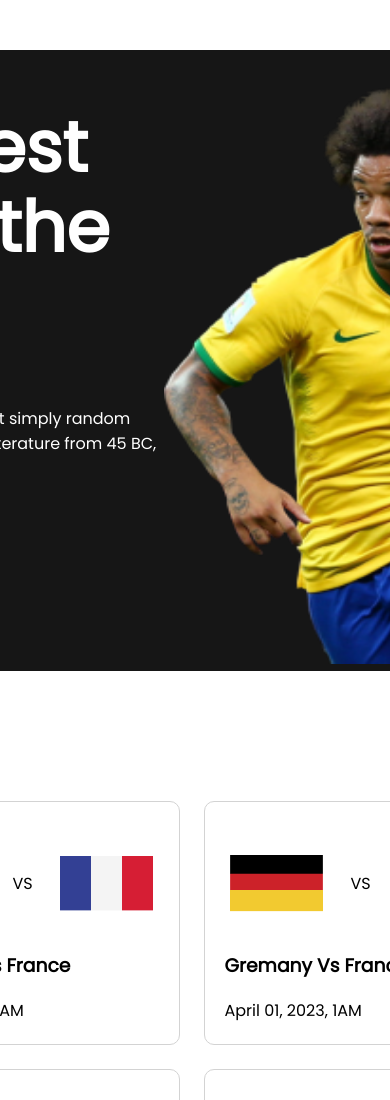
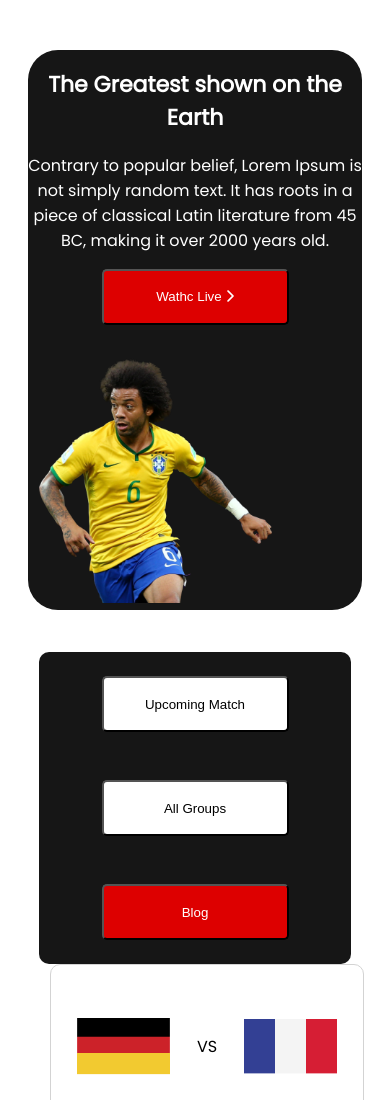
Before and after one commit to lumenSpes/world-cup, a plain HTML site: page upcoming-match.html in a window 390 px wide. Shown: the top 1100 px of the page. Drawn offline with Linux system fonts and the light colour scheme.

Commit message:
media queiries messed up

```diff
--- a/styles/style.css
+++ b/styles/style.css
@@ -202,3 +202,108 @@ hr {
     width: 312px;
     height: 242px;
 }
+
+/* tablet version */
+@media only screen and (max-width:992px) {
+    .container {
+        width: 734px;
+        height: 398px;
+    }
+
+    .banner-heading {
+        font-weight: 700;
+        font-size: 40px;
+        line-height: 50px;
+    }
+
+    .blog-section {
+        flex-direction: row;
+    }
+
+    .menu-bar {
+        flex-direction: row;
+        background-color: none;
+    }
+
+    .blog-content {
+        grid-template-columns: repeat(2, 1fr);
+    }
+}
+
+/* mobile version */
+@media only screen and (max-width:688px) {
+    .container {
+        width: 334px;
+        height: 472px;
+        padding-left: 0;
+    }
+
+    body {
+        margin: 0;
+        padding: 0;
+    }
+
+    .main {
+        justify-content: center;
+        align-items: center;
+    }
+
+    .banner-text {
+        padding-left: 0;
+    }
+
+    .banner-heading {
+        font-size: 22px;
+        line-height: 33px;
+        text-align: center;
+    }
+
+    .banner-img {
+        width: 233px;
+        height: 245px;
+    }
+
+    .banner {
+        flex-direction: column;
+        justify-content: center;
+        text-align: center;
+    }
+
+    .banner-description {
+        text-align: center;
+        text-overflow: ellipsis;
+    }
+
+    .blog-section {
+        flex-direction: column;
+        justify-content: center;
+        align-items: center;
+    }
+
+    .menu-bar {
+        flex-direction: column;
+        background-color: none;
+        padding: 0;
+        margin: 0;
+    }
+
+    .blog-content {
+        grid-template-columns: repeat(1, 1fr);
+    }
+
+    .footer-heading {
+        font-weight: 600;
+        font-size: 22px;
+    }
+
+    .footer-options {
+        font-weight: 400;
+        font-size: 14px;
+        line-height: 50px;
+        text-align: center;
+    }
+
+    .footer-options {
+        flex-direction: column;
+    }
+}
```
